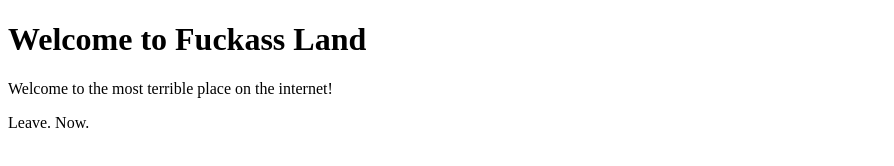
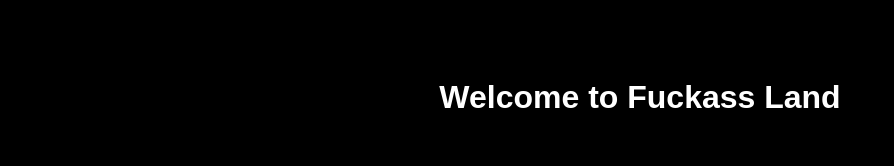
Before and after one commit to EinarEinarsson09/Fuckass-repository, a plain HTML site: page index.html in a window 1280 px wide. Shown: the whole page, without its empty margins (0-894 px from the left). Drawn offline with Linux system fonts and the light colour scheme.

Commit message:
Adda noen enkle styles til nettsidens bakgrunn og tekst

```diff
--- a/index.html
+++ b/index.html
@@ -4,6 +4,20 @@
     <meta charset="UTF-8">
     <meta name="viewport" content="width=device-width, initial-scale=1.0">
     <title>Welcome to Fuckass Land</title>
+    <style>
+        body {
+            font-family: Arial, sans-serif;
+            background-color: #000000;
+            text-align: center;
+            padding: 50px;
+        }
+        h1 {
+            color: #ffffff;
+        }
+        p {
+            font-size: 18px;
+        }
+    </style>
 </head>
 <body>
     <h1>Welcome to Fuckass Land</h1>
```
